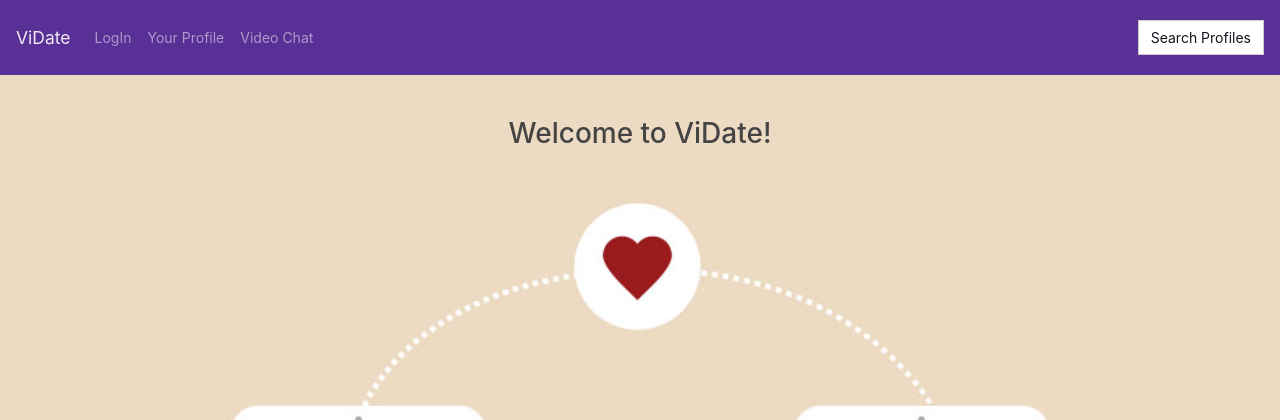
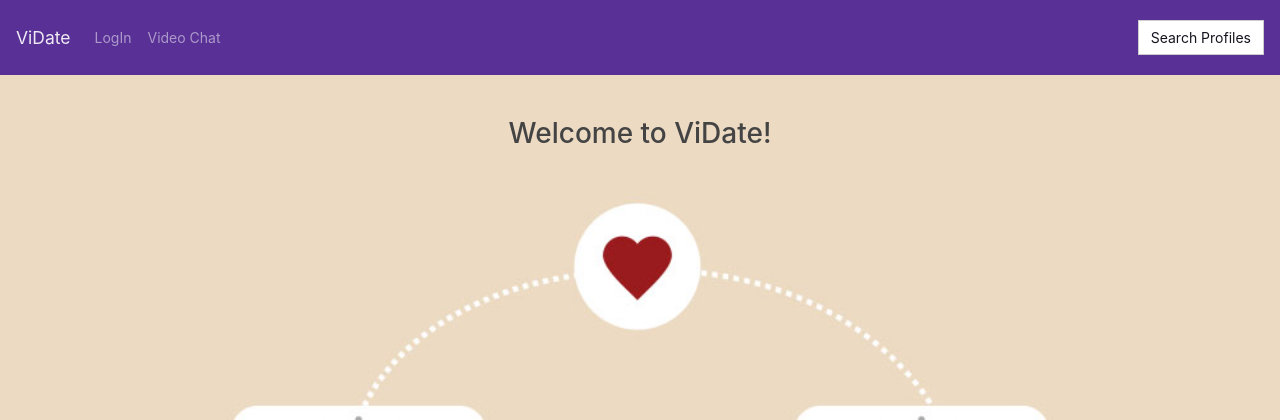
Before and after one commit to GSCrawley/mydatingapp, a Flask app: page / in a window 1280 px wide. Shown: the top 420 px of the page. Run offline with Flask 2, Linux system fonts and the light colour scheme; some libraries are stand-ins or nearby versions.

Commit message:
removed profile from navbar

```diff
--- a/templates/partials/navbar.html
+++ b/templates/partials/navbar.html
@@ -10,9 +10,6 @@
         <a class="nav-link" href="/login">LogIn</a>
       </li>
       <li class="nav-item">
-        <a class="nav-link" href="partials/user_info_form">Your Profile</a>
-      </li>
-      <li class="nav-item">
         <a class="nav-link" href="/video">Video Chat</a>
       </li>
     </ul>
```
